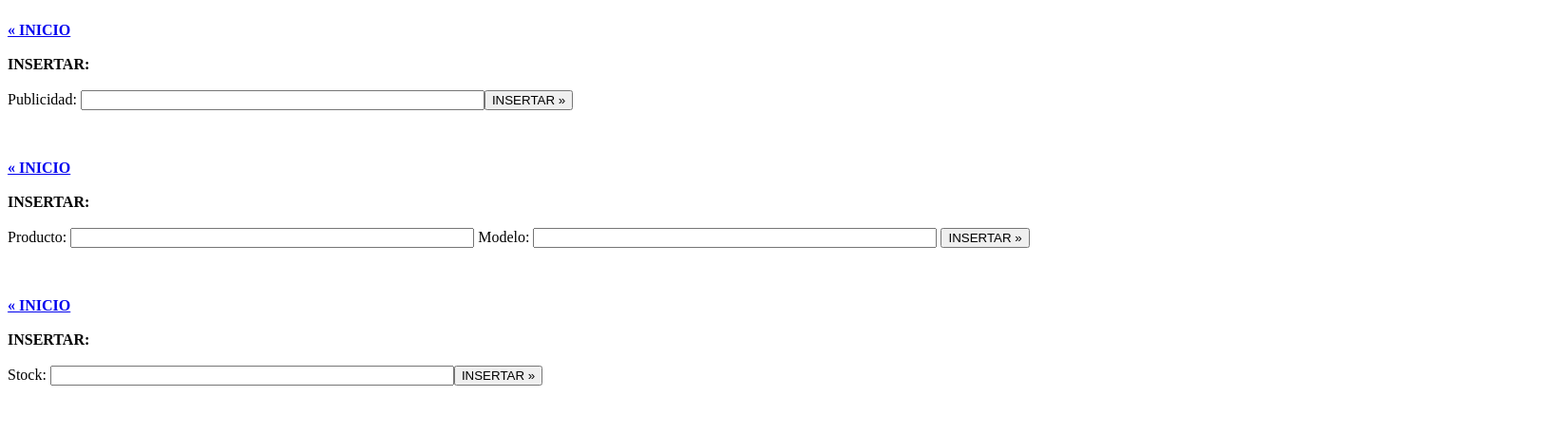
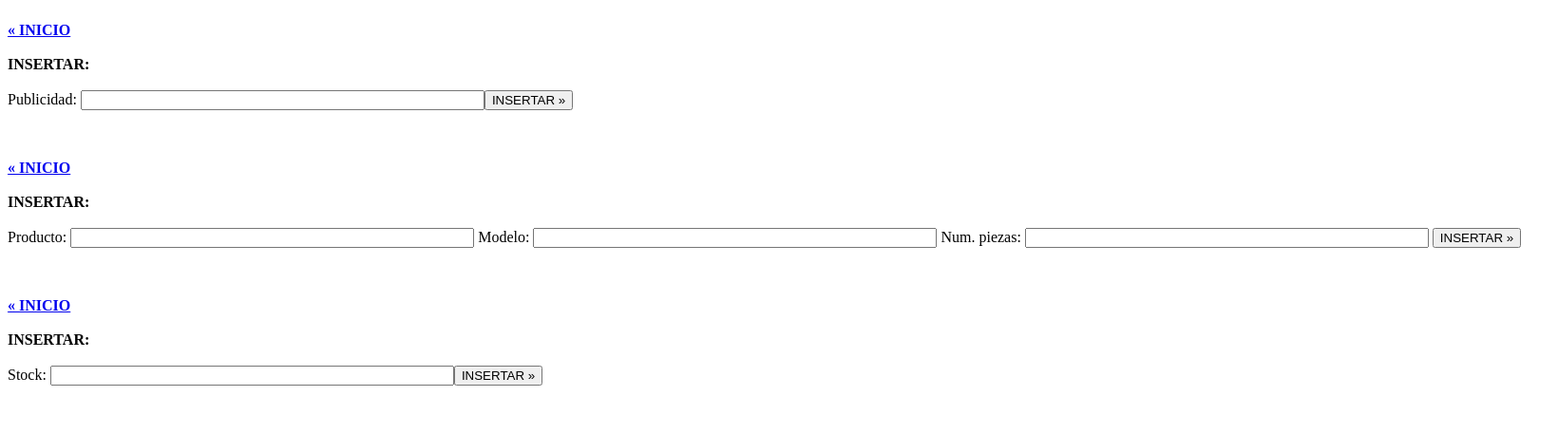
Before and after one commit to fragolan01/fragolan, a PHP site: page /index.php?v7=actualizar in a window 1640 px wide. Shown: the part 891-1348 px from the top of the page at 95% size. Run offline with PHP 8.4, Linux system fonts and the light colour scheme; data that the repository does not hold is empty.

Commit message:
Productos/piezas
Inserta no actualiza

```diff
--- a/inserta_plataforma_ventas_productos.php
+++ b/inserta_plataforma_ventas_productos.php
@@ -1,6 +1,6 @@
 <?
-    $sql_plataforma_ventas_productos_master_inserta = "INSERT INTO plataforma_ventas_productos(id_dominio, producto, modelo) "."VALUES
-    ('$id_dominio','$producto', '$modelo')";
+    $sql_plataforma_ventas_productos_master_inserta = "INSERT INTO plataforma_ventas_productos(id_dominio, producto, modelo, num_piezas) "."VALUES
+    ('$id_dominio','$producto', '$modelo', '$num_piezas')";
     $result_plataforma_ventas_productos_master_inserta = mysql_query($sql_plataforma_ventas_productos_master_inserta);
 
 
--- a/plataforma_ventas_productos.php
+++ b/plataforma_ventas_productos.php
@@ -20,6 +20,8 @@ if ($v7=="despliega") {
         $data_plataforma_ventas_productos0=$line_plataforma_ventas_productos["id"];
         $data_plataforma_ventas_productos3=$line_plataforma_ventas_productos["producto"];
         $data_plataforma_ventas_productos4=$line_plataforma_ventas_productos["modelo"];
+        $data_plataforma_ventas_productos5=$line_plataforma_ventas_productos["num_piezas"];
+
 
 
         echo
@@ -28,7 +30,9 @@ if ($v7=="despliega") {
                 $data_plataforma_ventas_productos0."'>Actualizar</a> | <a href='index.php?v7=eliminar&v13=".
                 $data_plataforma_ventas_productos0."'>Eliminar</a>) Productos: ".
                 $data_plataforma_ventas_productos3." Modelo: ".
-                $data_plataforma_ventas_productos4.
+                $data_plataforma_ventas_productos4. " Num. piezas:".
+                $data_plataforma_ventas_productos5.
+
             "</nobr>";
 
         echo "<br>";
@@ -42,19 +46,22 @@ if ($v7=="actualizar") {
         echo "<b>ACTUALIZAR:</b>";
         echo "<br><br>";
 
-        $query_plataforma_ventas_productos = "SELECT id, id_dominio, producto, modelo FROM plataforma_ventas_productos WHERE id='".$v13."' AND id_dominio='".$id_dominio."'";
+        $query_plataforma_ventas_productos = "SELECT id, id_dominio, producto, modelo, num_piezas FROM plataforma_ventas_productos WHERE id='".$v13."' AND id_dominio='".$id_dominio."'";
         $result_plataforma_ventas_productos = mysql_query($query_plataforma_ventas_productos) or die('Query failed: plataforma_ventas_productos ' . mysql_error());
         while ($line_plataforma_ventas_productos = mysql_fetch_assoc($result_plataforma_ventas_productos)) {
             $data_plataforma_ventas_productos0=$line_plataforma_ventas_productos["id"];
             $data_plataforma_ventas_productos3=$line_plataforma_ventas_productos["producto"];
             $data_plataforma_ventas_productos4=$line_plataforma_ventas_productos["modelo"];
+            $data_plataforma_ventas_productos5=$line_plataforma_ventas_productos["num_piezas"];
+
 
 
         echo "<form name='actualiza_plataforma_ventas_productos' method='post' action='index.php?v7=actualizalo&v13=".$v13."'>";
                 echo "<nobr>
 
                         Producto: <input type='text' name='producto' value='".$data_plataforma_ventas_productos3."' size='50'>
-                        Modelo: <input type='text' name='modelo' value='".$data_plataforma_ventas_productos3."' size='50'>
+                        Modelo: <input type='text' name='modelo' value='".$data_plataforma_ventas_productos4."' size='50'>
+                        Num_piezas: <input type='text' name='num_piezas' value='".$data_plataforma_ventas_productos5."' size='50'>
 
                         <input type='submit' name='actualizar' value='ACTUALIZAR &raquo;'>
                     </nobr>";
@@ -71,6 +78,8 @@ if ($v7=="actualizar") {
             echo "<nobr>
                     Producto: <input type='text' name='producto' value='' size='50'>
                     Modelo: <input type='text' name='modelo' value='' size='50'>
+                    Num. piezas: <input type='text' name='num_piezas' value='' size='50'>
+
                     <input type='submit' name='insertar' value='INSERTAR &raquo;'>
                 </nobr>";
         echo "</form>";
@@ -84,6 +93,7 @@ if ($v7=="actualizalo") {
 
         $producto=$_POST["producto"];
         $modelo=$_POST["modelo"];
+        $num_piezas=$_POST["num_piezas"];
 
         if (!$producto) {
             echo "<font color=red>ERROR! Falta el producto...</font>";
@@ -105,6 +115,7 @@ if ($v7=="actualizalo") {
 
         $producto=$_POST["producto"];
         $modelo=$_POST["modelo"];
+        $num_piezas=$_POST["num_piezas"];
 
         if (!$producto) {
             echo "<font color=red>ERROR! Falta el Producto...</font>";
```
